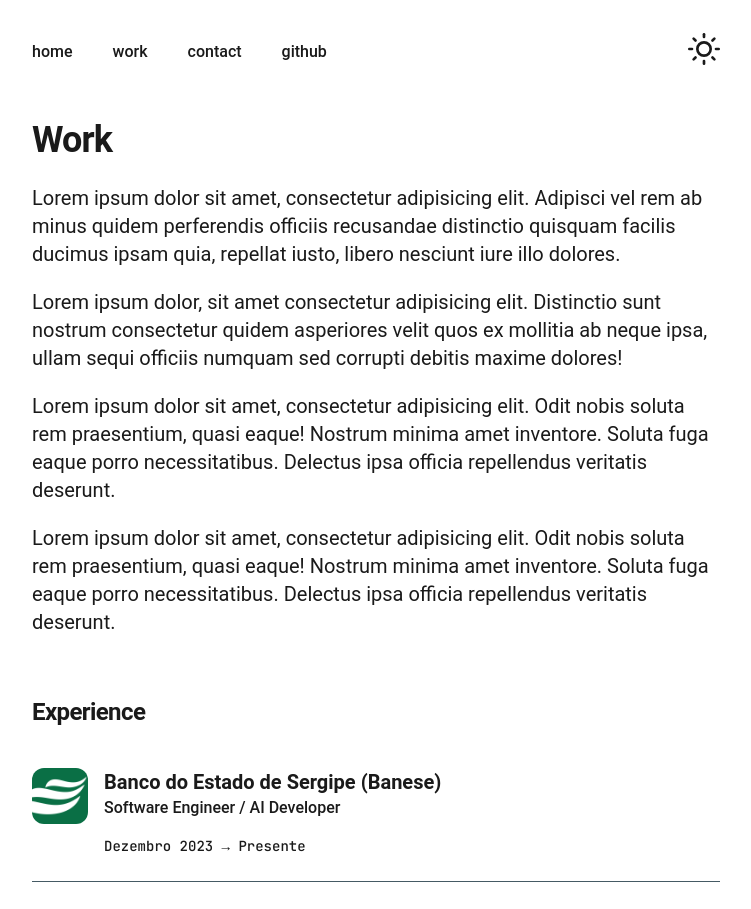
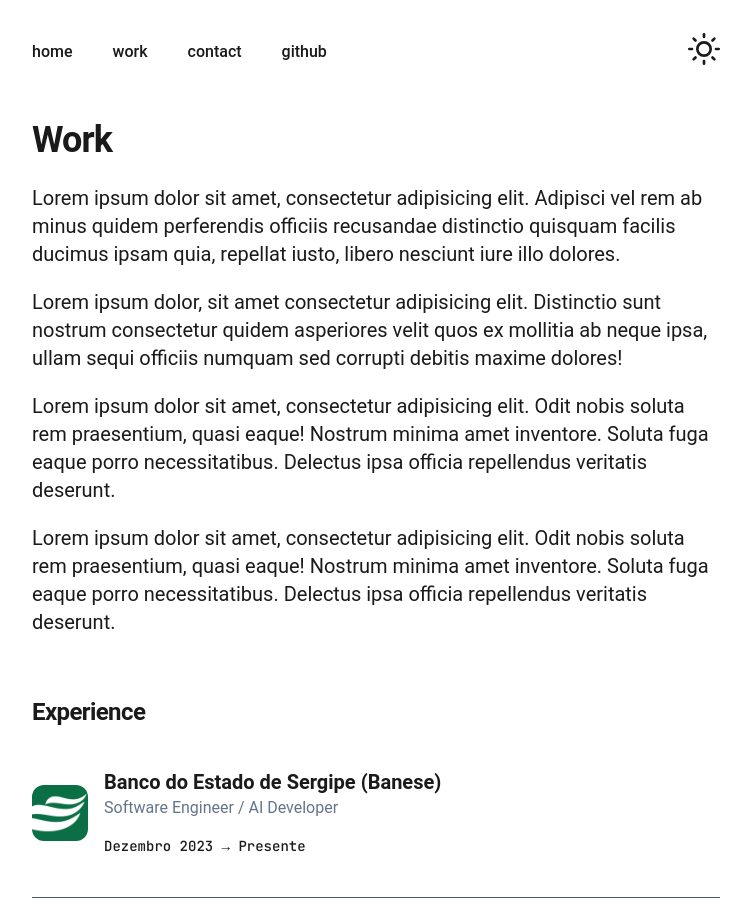
Before and after one commit to JulioPeixoto/juliopeixoto.info, a Next.js app: page /work in a window 1280 px wide. Shown: the top 909 px of the page, without its empty margins (264-1015 px from the left). Built offline with nearby package versions, Linux system fonts and the light colour scheme.

Commit message:
Criação da transição usando motion frame

```diff
--- a/app/styles/ui/Experience.module.scss
+++ b/app/styles/ui/Experience.module.scss
@@ -9,8 +9,8 @@
   display: block;
 }
 
-.position {
-  color: var(--text-secondary-color);
-  font-size: 1rem;
-  font-weight: 500;
+.stack-icons {
+  display: flex;
+  gap: 10px;
+  margin-top: 10px;
 }
--- a/app/ui/Experience.tsx
+++ b/app/ui/Experience.tsx
@@ -1,8 +1,35 @@
-import React from "react";
-import { EXP } from "@/app/utils/constants"; // Ajuste o caminho para o arquivo constants.ts
-import styles from '@/app/styles/ui/experience.module.scss'; // Importando o arquivo SCSS
+'use client';
+
+import React, { useState } from "react";
+import { motion } from "framer-motion";
+import { EXP } from "@/app/utils/exp";
+import styles from '@/app/styles/ui/experience.module.scss';
 
 export default function Experience() {
+  const [hoveredIndex, setHoveredIndex] = useState<number | null>(null);
+
+  const cardVariants = {
+    open: {
+      opacity: 1,
+      height: 'auto',
+      y: 0,
+      transition: {
+        type: "spring",
+        stiffness: 300,
+        damping: 24,
+        duration: 0.5,
+      }
+    },
+    closed: {
+      opacity: 0,
+      height: 0,
+      y: 20,
+      transition: {
+        duration: 0.2
+      }
+    }
+  };
+
   return (
     <section className="mb-12">
       <h2 className="font-semibold text-2xl tracking-tight mb-4 mt-2">
@@ -10,7 +37,13 @@ export default function Experience() {
       </h2>
       <div className="divide-y divide-blue-gray-700">
         {EXP.map((item, index) => (
-          <div key={index} className="flex gap-4 py-6">
+          <div
+            key={index}
+            className="flex flex-col gap-4 py-6"
+            onMouseEnter={() => setHoveredIndex(index)}
+            onMouseLeave={() => setHoveredIndex(null)}
+          >
+            <div className="flex gap-4 items-center">
               <img
                 alt={`${item.name} logo`}
                 loading="lazy"
@@ -22,12 +55,28 @@ export default function Experience() {
                 style={{ color: "transparent" }}
               />
               <div className="flex flex-col">
-              <a href={item.href} target="_blank" rel="noopener noreferrer" className="text-slate-800 text-xl font-semibold">
+                <a href={item.href} target="_blank" rel="noopener noreferrer" className="text-xl font-semibold">
                   {item.name}
                 </a>
-              <span className={styles.position}>{item.position}</span>
+                <span className="text-slate-500">{item.position}</span>
                 <span className={styles.date}>{item.date}</span>
               </div>
+            </div>
+
+            {/* Transição Motion Frame */}
+            <motion.div
+              variants={cardVariants}
+              animate={hoveredIndex === index ? "open" : "closed"}
+              initial="closed"
+              className="overflow-hidden"
+            >
+              <p className="text-sm mt-2">{item.details.text}</p>
+              <div className={styles['stack-icons']}>
+                {item.details.stack.map((IconComponent, idx) => (
+                  <IconComponent key={idx} size={24} className="" />
+                ))}
+              </div>
+            </motion.div>
           </div>
         ))}
       </div>
--- a/app/ui/Hello.tsx
+++ b/app/ui/Hello.tsx
@@ -5,7 +5,7 @@ export default function Hello() {
     <section className="pb-3 mb-3">
       <h1 className="font-semibold text-4xl mb-4">
         Ciao, i'm Julio Peixoto.
-        <span className="block text-blue-gray-600 font-normal text-2xl">
+        <span className="block text-slate-500 font-normal text-2xl">
           Lorem ipsum, dolor sit amet consectetur.
         </span>
       </h1>
--- a/app/utils/constants.ts
+++ b/app/utils/constants.ts
@@ -3,27 +3,10 @@ import {
     FiInstagram,
     FiLinkedin,
     FiTwitter,
+  } from 'react-icons/fi';
 
-  } from 'react-icons/fi';
-import { TbBrandMedium } from 'react-icons/tb';
-import { SiHuggingface } from "react-icons/si";
-
-export const EXP = [
-  {
-    name: 'Banco do Estado de Sergipe (Banese)',
-    href: 'https://www.banese.com.br/',
-    photo: '/Experience/Banese.png',
-    position: 'Software Engineer / AI Developer',
-    date: 'Dezembro 2023 → Presente',
-  },
-  {
-    name: 'Colaborativa',
-    href: 'https://www.colaborativa.com.br/',
-    photo: '/Experience/Colaborativa.png',
-    position: 'Estagiário em Software Engineer',
-    date: 'Janeiro 2023 → Dezembro 2023',
-  }
-]
+  import { SiHuggingface,} from "react-icons/si";
+  import { TbBrandMedium } from 'react-icons/tb';
 
 export const SOCIAL = [
     {
--- /dev/null
+++ b/app/utils/exp.ts
@@ -0,0 +1,58 @@
+import {
+    FaJsSquare,
+    FaPython,
+    FaDocker,
+  } from "react-icons/fa";
+
+import {
+    DiDjango,
+    DiPostgresql
+  } from "react-icons/di";
+
+import {
+    SiFastapi,
+    SiLangchain,
+    SiMongodb,
+    SiGooglecloud,
+    SiMicrosoftazure
+  } from "react-icons/si";
+
+export const EXP = [
+    {
+      name: 'Banco do Estado de Sergipe (Banese)',
+      href: 'https://www.banese.com.br/',
+      photo: '/Experience/Banese.png',
+      position: 'Software Engineer / AI Developer',
+      date: 'Dezembro 2023 → Presente',
+      details: {
+          text: 'Lorem ipsum dolor sit amet, consectetur adipisicing elit.',
+          stack: [
+            FaPython,
+            DiDjango,
+            SiFastapi,
+            SiLangchain,
+            SiMongodb,
+            FaDocker,
+            SiMicrosoftazure
+          ]
+      }
+    },
+    {
+      name: 'Colaborativa',
+      href: 'https://www.colaborativa.com.br/',
+      photo: '/Experience/Colaborativa.png',
+      position: 'Estagiário em Software Engineer',
+      date: 'Janeiro 2023 → Dezembro 2023',
+      details: {
+        text: 'Lorem ipsum dolor sit amet, consectetur adipisicing elit.',
+        stack: [
+          FaJsSquare,
+          FaPython,
+          DiDjango,
+          DiPostgresql,
+          FaDocker,
+          SiGooglecloud
+        ]
+      }
+    }
+];
--- a/package.json
+++ b/package.json
@@ -12,6 +12,7 @@
     "@geist-ui/react": "^2.2.5",
     "@material-tailwind/react": "^2.1.10",
     "clsx": "^2.1.1",
+    "framer-motion": "^11.5.4",
     "geist": "^1.3.1",
     "next": "14.2.7",
     "react": "^18.3.1",
@@ -26,7 +27,7 @@
     "eslint": "^8",
     "eslint-config-next": "14.2.7",
     "postcss": "^8",
-    "tailwindcss": "^3.4.1",
+    "tailwindcss": "^3.4.10",
     "typescript": "^5"
   }
 }
--- a/tailwind.config.ts
+++ b/tailwind.config.ts
@@ -1,7 +1,8 @@
 import type { Config } from "tailwindcss";
 const withMT = require("@material-tailwind/react/utils/withMT");
 
-// Usando withMT para combinar o Material Tailwind com Tailwind
+const colors = require('tailwindcss/colors')
+
 const config: Config = withMT({
   content: [
     "./pages/**/*.{js,ts,jsx,tsx,mdx}",
@@ -19,6 +20,20 @@ const config: Config = withMT({
         sans: ['GeistSans', 'Roboto', 'ui-sans-serif', 'system-ui'],
       },
     },
+    colors: {
+      transparent: 'transparent',
+      current: 'currentColor',
+      black: colors.black,
+      white: colors.white,
+      emerald: colors.emerald,
+      indigo: colors.indigo,
+      yellow: colors.yellow,
+      stone: colors.stone,
+      sky: colors.sky,
+      neutral: colors.neutral,
+      gray: colors.gray,
+      slate: colors.slate,
+}
   },
   plugins: [],
 });
```
Also changed, not shown: 1 other file (tests, documents, lock files or other folders). Lines whose indentation alone changed are shown as unchanged.
